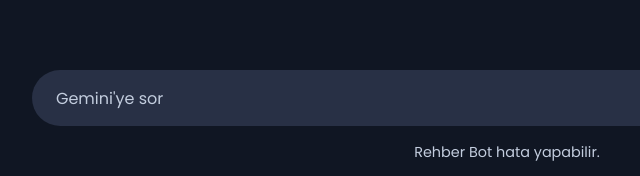
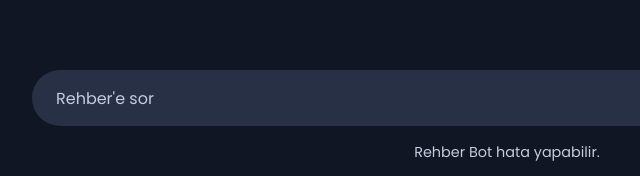
Before and after one commit to Umut-Altun/websites, a plain HTML site: page chatbot.html in a window 1280 px wide. Shown: the part 621-797 px from the top of the page, 133-773 px from the left. Drawn offline with nearby package versions, Linux system fonts and the light colour scheme.

Commit message:
Update chatbot.html

```diff
--- a/chatbot.html
+++ b/chatbot.html
@@ -43,7 +43,7 @@
     <div class="prompt-container">
       <div class="prompt-wrapper">
         <form action="#" class="prompt-form">
-          <input type="text" placeholder="Gemini'ye sor" class="prompt-input" required />
+          <input type="text" placeholder="Rehber'e sor" class="prompt-input" required />
           <div class="prompt-actions">
             <!-- Dosya Yükleme Alanı -->
             <div class="file-upload-wrapper">
```
